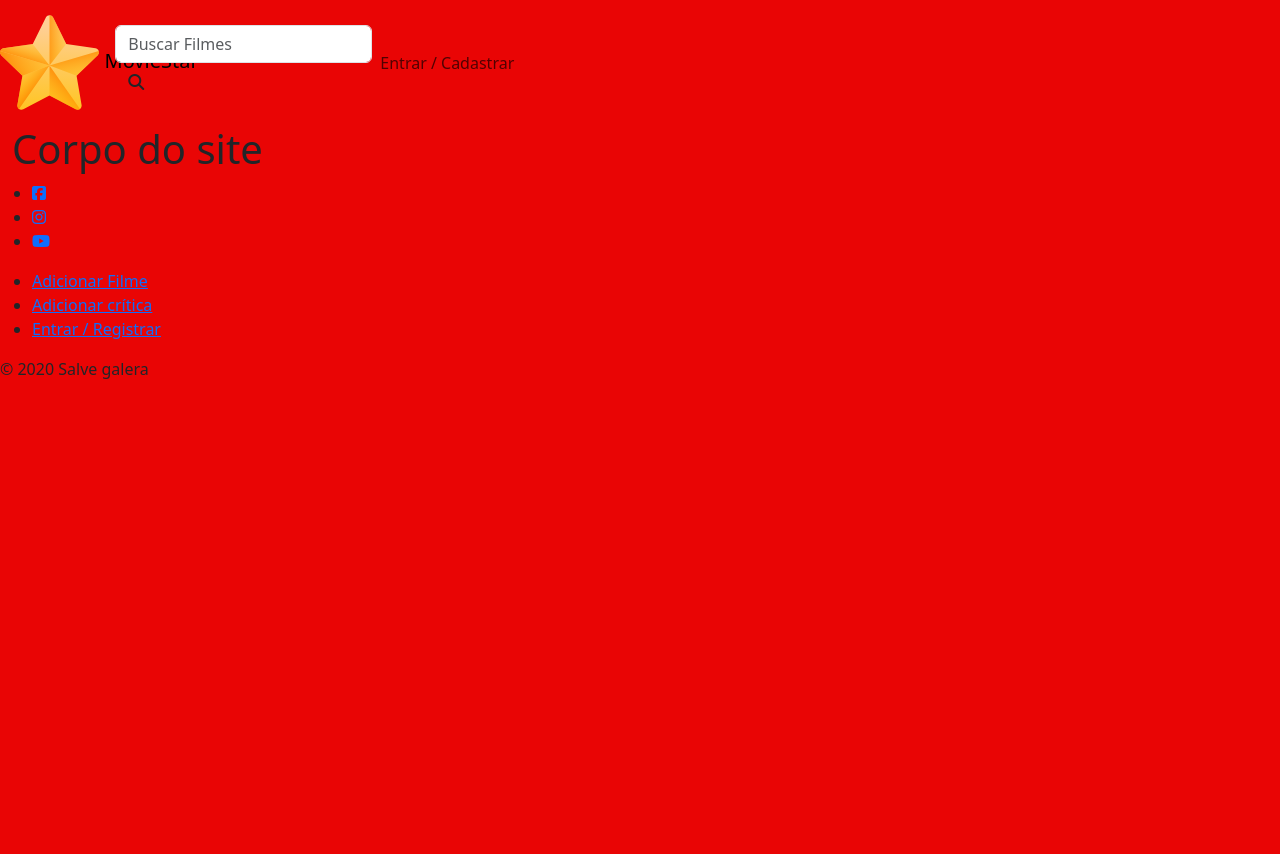
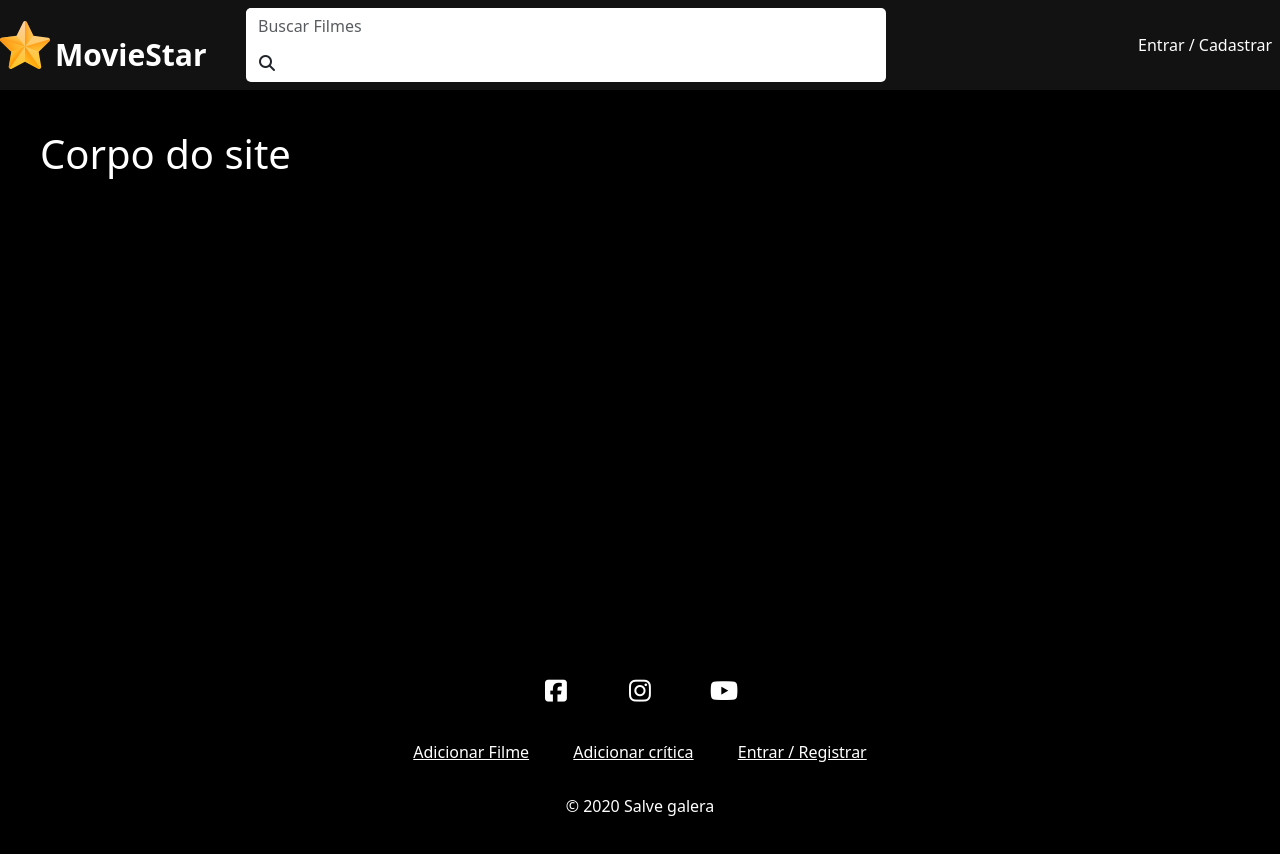
Before and after one commit to alexsanderkafka/Estudo-php, a PHP site: page / in a window 1280 px wide. Before the commit the page ends 379 px from the top, so only its background shows below. Run offline with PHP 8.4, Linux system fonts and the light colour scheme.

Commit message:
Criando os estilos do footer, header e conteúdo do site

```diff
--- a/project_moviestar/css/style.css
+++ b/project_moviestar/css/style.css
@@ -1,3 +1,113 @@
-body {
-    background-color: rgb(233, 5, 5);
+/*NAVBAR*/
+.navbar-brand {
+    position: relative;
 }
+
+#logo {
+    width: 50px;
+}
+
+#moviestar-title {
+    color: #FFF;
+    position: absolute;
+    bottom: -2px;
+    font-size: 30px;
+    left: 55px;
+    font-weight: bold;
+}
+
+#main-navbar {
+    background-color: #121212;
+}
+
+#search-form {
+    margin: 0 auto;
+    background-color: #FFF;
+    border-radius: 5px;
+    width: 50%;
+    margin-left: 180px;
+}
+
+#search-form .form-control {
+    border: none;
+    width: 90%;
+    box-shadow: none;
+}
+
+#navbar {
+    min-width: 30%;
+}
+
+.navbar-nav {
+    justify-content: flex-end;
+    width: 100%;
+}
+
+.navbar-nav .nav-item .nav-link {
+    color: #FFF;
+    transition: .5s;
+}
+
+.navbar-nav .nav-item .nav-link:hover {
+    color: #999;
+}
+
+
+.bold {
+    font-weight: bold;
+}
+
+/* Home */
+#main-container {
+    background-color: #000;
+    color: #FFF;
+    min-height: 70vh;
+    padding: 40px;
+}
+
+/*FOOTER*/
+#footer {
+    background-color: #000;
+    color: #FFF;
+    text-align: center;
+    margin: 0;
+    padding: 20px;
+}
+
+#social-container ul,
+#footer-links-container ul {
+    list-style: none;
+    padding: 0;
+}
+
+#social-container li,
+#footer-links-container li {
+    display: inline-block;
+    margin: 0 20px;
+}
+
+#social-container li {
+    width: 40px;
+    height: 40px;
+    border-radius: 100%;
+    transition: .5s;
+    line-height: 3;
+}
+
+#social-container li:hover {
+    background-color: #333;
+}
+
+#social-container a,
+#footer-links-container a {
+    color: #FFF;
+    transition: .5s;
+}
+
+#social-container li i {
+    font-size: 25px;
+}
+
+#footer-links-container {
+    margin: 30px 0;
+}
--- a/project_moviestar/index.php
+++ b/project_moviestar/index.php
@@ -35,12 +35,12 @@
             <i class="fas fa-bars"></i>
         </button>
 
-        <form action="" method="GET" id="search-form" class="form-inline my-2 my-lg-0">
-            <input type="text" name="q" id="search" class="form-control mr-sm-2" type="search" placeholder="Buscar Filmes" aria-label="Search">
-            <button class="btn my-2 my-sm-0" type="submit">
-                <i class="fas fa-search"></i>
-            </button>
-        </form>
+        <form action="<?= $BASE_URL ?>search.php" method="GET" id="search-form" class="form-inline my-2 my-lg-0">
+        <input type="text" name="q" id="search" class="form-control mr-sm-2" type="search" placeholder="Buscar Filmes" aria-label="Search">
+        <button class="btn my-2 my-sm-0" type="submit">
+          <i class="fas fa-search"></i>
+        </button>
+      </form>
 
         <div class="collapse navbar-collapse" id="navbar">
             <ul class="navbar-nav">
@@ -57,7 +57,7 @@
 </div>
 
 <footer id="footer">
-    <div class="social-container">
+    <div id="social-container">
         <ul>
             <li>
                 <a href="###">
```
